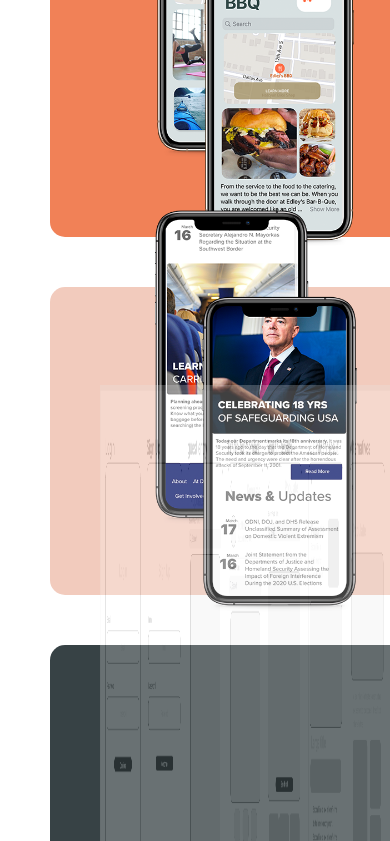
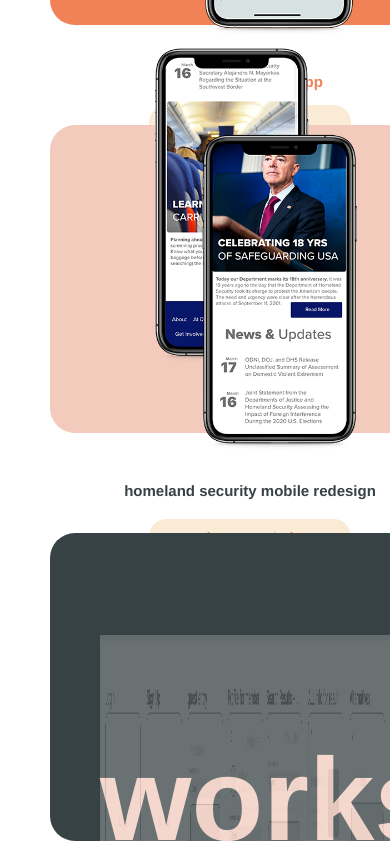
Before and after one commit to sherayfranklin/UX_UI_HW_18, a plain HTML site: page index.html in a window 390 px wide. Shown: the part 1560-2401 px from the top of the page. Drawn offline with Linux system fonts and the light colour scheme.

Commit message:
hw 18 final touches

```diff
--- a/css/style.css
+++ b/css/style.css
@@ -211,7 +211,7 @@
 height: 300px;
 padding: 3px 50px 5px 50px;
 text-align: center;
-border-radius: 15px;
+border-radius: 25px;
 
 }
 
@@ -222,7 +222,7 @@
 height: 300px;
 padding: 3px 50px 5px 50px;
 text-align: center;
-border-radius: 15px;
+border-radius: 25px;
 }
 
 .projects3 {
@@ -232,7 +232,7 @@
 height: 300px;
 padding: 3px 50px 5px 50px;
 text-align: center;
-border-radius: 15px;
+border-radius: 25px;
 
 }
 
@@ -311,11 +311,11 @@
   .workGrid {
     display:grid;
     height: 400px;
-    padding: 0px 50px 50px 50px;
+    padding: 150px 150px 150px 50px;
     margin: 0px;
     grid-template-columns: 1fr;
-    align-content: start;
-    grid-gap: 50px;
+    align-content: center;
+    grid-gap: 100px;
     background-color: #ffffff;
     }
 
```
